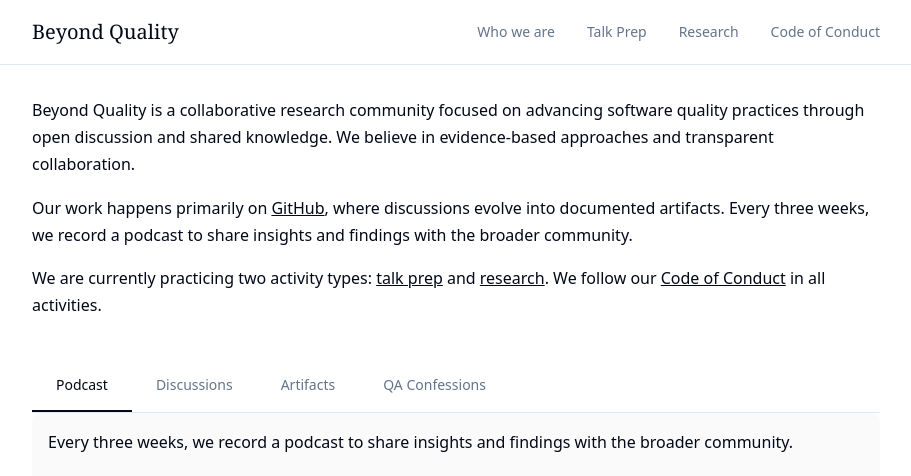
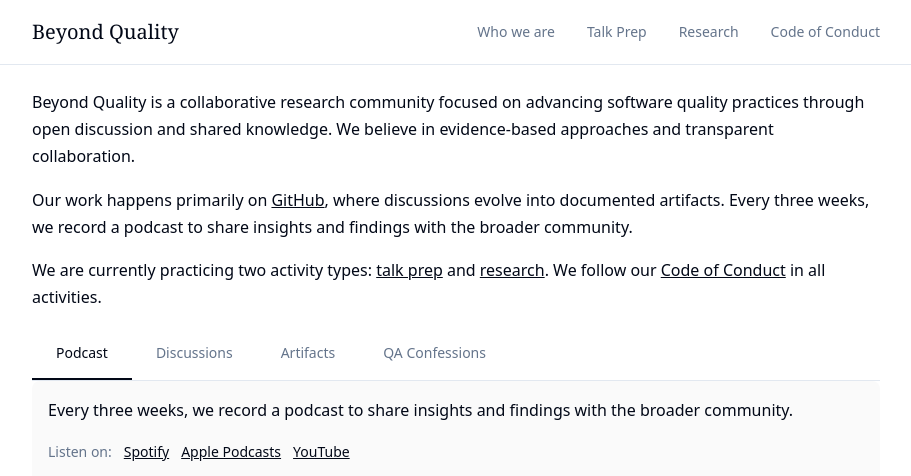
Before and after one commit to BeyondQuality/beyondquality, a Jekyll site: the page built from index.md, in a window 1280 px wide and 1213 px high. Shown: the top 476 px of the window, without its empty margins (184-1095 px from the left). Built offline with Jekyll 4.4.1, drawn with Linux system fonts in a browser that asks for light colours.

Commit message:
changed the paddings and margins for the headers

```diff
--- a/assets/css/custom.css
+++ b/assets/css/custom.css
@@ -1,5 +1,5 @@
 /* Custom CSS for Beyond Quality - Recreating the Lovable design */
-/* Cache bust: v8.0 - Removed date functionality completely */
+/* Cache bust: v9.0 - Removed date functionality completely */
 
 /* CSS Variables for Design System */
 :root {
@@ -92,7 +92,7 @@
 .main-content {
   max-width: var(--container-max-width);
   margin: 0 auto;
-  padding: 2rem 1.5rem 0 1.5rem;
+  padding: 0 1.5rem 0 1.5rem;
 }
 
 /* Typography */
@@ -106,6 +106,7 @@
 h2 {
   font-size: 1.5rem;
   margin-bottom: 1rem;
+  margin-top: 2.2rem;
 }
 
 /* Section headings - consistent smaller size */
@@ -198,7 +199,7 @@
 .about-content {
   font-size: 1rem;
   line-height: 1.7;
-  margin-bottom: 2.5rem;
+  padding-top: 1.5rem;
 }
 
 .about-content p {
```
